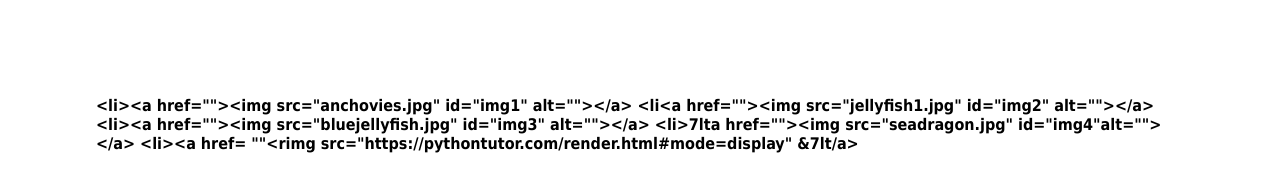
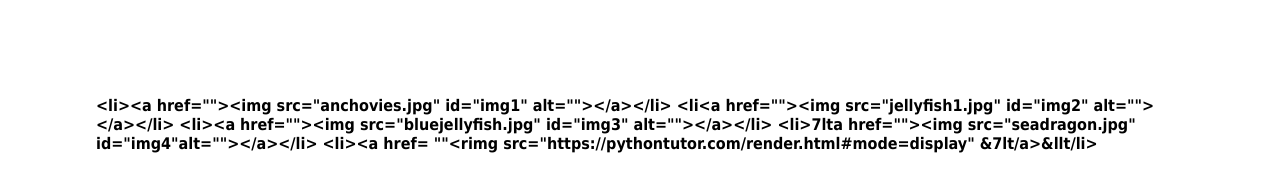
Before and after one commit to rostoSonya/iiosodlf, a plain HTML site: page index.html in a window 1280 px wide. Drawn offline with Linux system fonts and the light colour scheme.

Commit message:
Update index.html

```diff
--- a/index.html
+++ b/index.html
@@ -105,14 +105,14 @@ a:hover #img4, a:focus #img4  {
 
 <ul>
 
-&ltli>&lta href="">&ltimg src="anchovies.jpg" id="img1" alt="">&lt/a></li>
+&ltli>&lta href="">&ltimg src="anchovies.jpg" id="img1" alt="">&lt/a>&lt/li>
 
-&ltli&lta href="">&ltimg src="jellyfish1.jpg" id="img2" alt="">&lt/a></li>
+&ltli&lta href="">&ltimg src="jellyfish1.jpg" id="img2" alt="">&lt/a>&lt/li>
 
-  &ltli>&lta href="">&ltimg src="bluejellyfish.jpg" id="img3" alt="">&lt/a></li>
+  &ltli>&lta href="">&ltimg src="bluejellyfish.jpg" id="img3" alt="">&lt/a>&lt/li>
 
-  &ltli>7lta href="">&ltimg src="seadragon.jpg" id="img4"alt="">&lt/a></li>
-&ltli>&lta href= ""&ltrimg src="https://pythontutor.com/render.html#mode=display" &7lt/a></li>
+  &ltli>7lta href="">&ltimg src="seadragon.jpg" id="img4"alt="">&lt/a>&lt/li>
+&ltli>&lta href= ""&ltrimg src="https://pythontutor.com/render.html#mode=display" &7lt/a>&llt/li>
 
 </ul>
 
```
